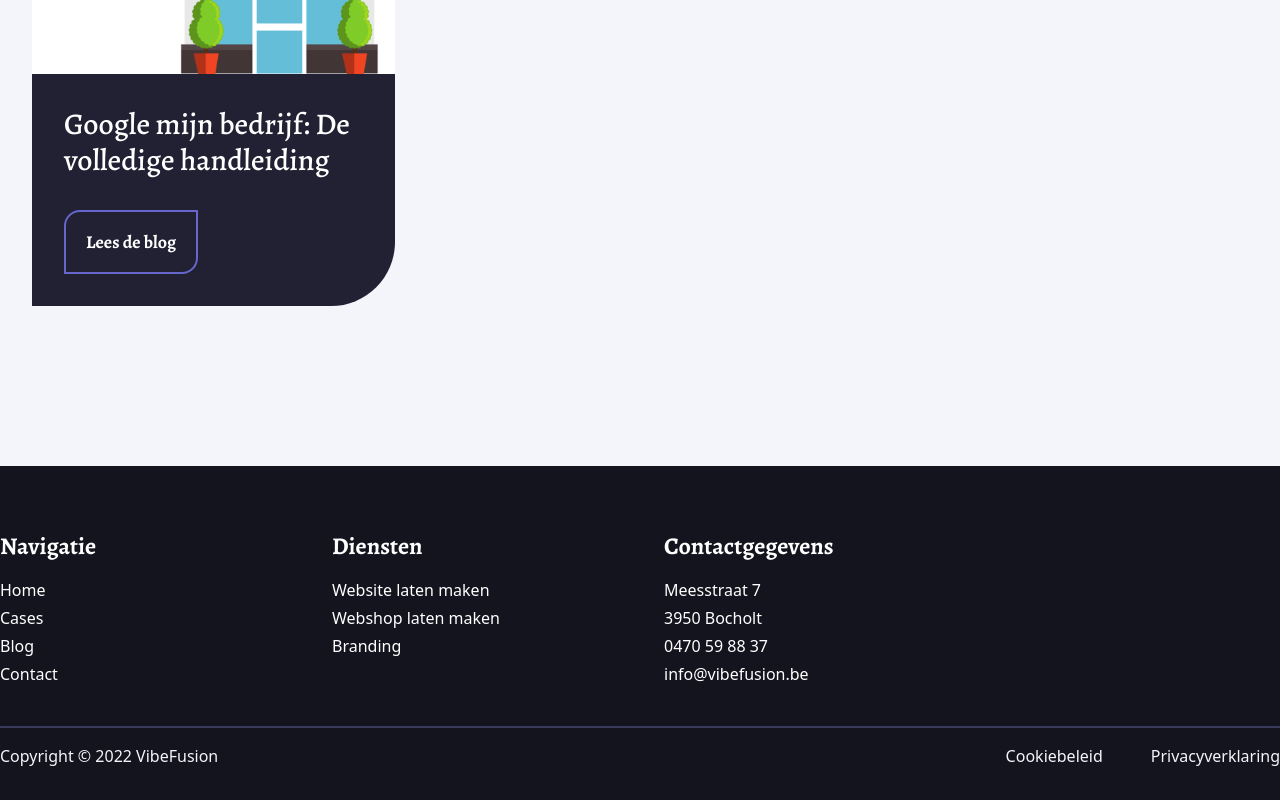
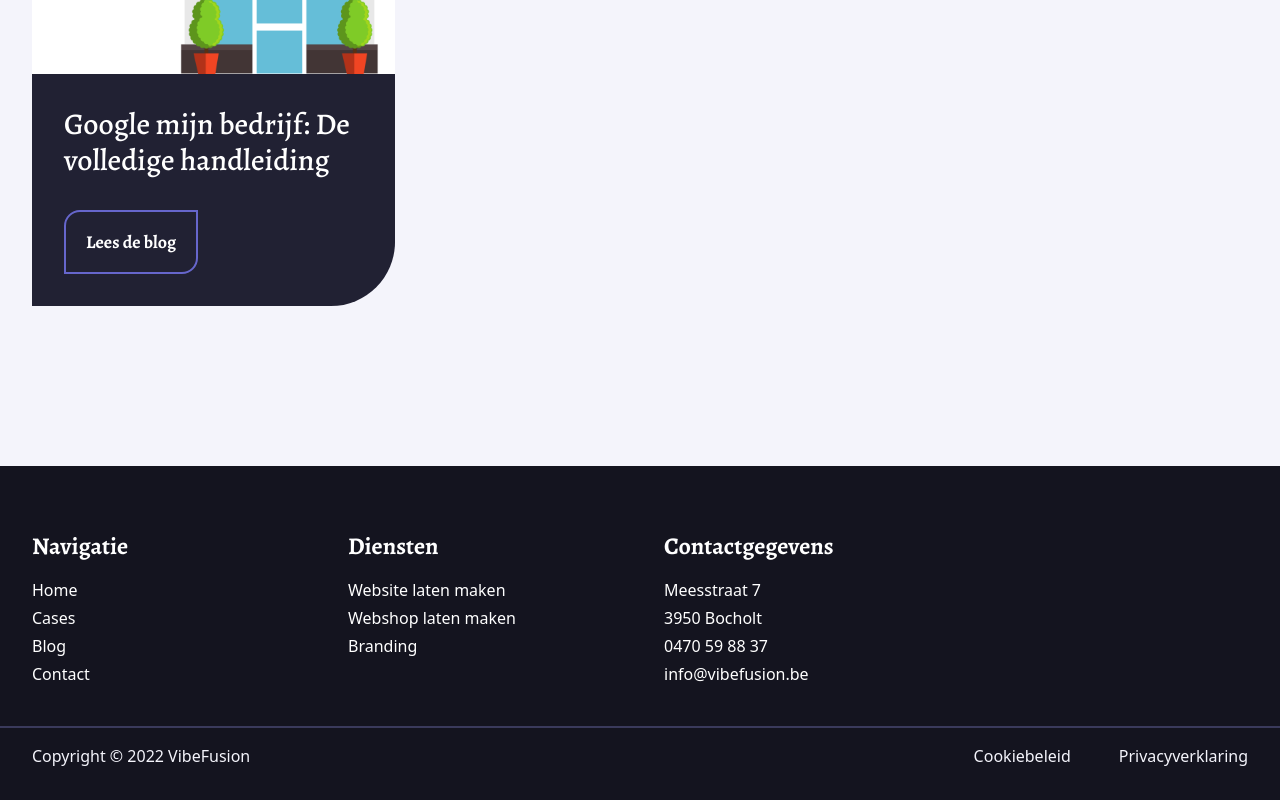
Before and after one commit to Citingdude/vibefusion-front-end, a Nuxt app: page /blog in a window 1280 px wide. Shown: the part 516-1316 px from the top of the page. Built offline with nearby package versions, Linux system fonts and the light colour scheme.

Commit message:
Fix section container

```diff
--- a/components/AppFooter.vue
+++ b/components/AppFooter.vue
@@ -1,8 +1,8 @@
 <template>
-  <footer class="section-padding-x bg-dark-400 pt-16 pb-8">
-    <div class="grid lg:grid-cols-4 md:grid-cols-2 grid-cols-1 gap-12 content-container mb-10">
+  <footer class="pt-16 pb-8 bg-dark-400">
+    <div class="container grid grid-cols-1 gap-12 mb-10 lg:grid-cols-4 md:grid-cols-2">
       <div>
-        <h3 class="text-light-main text-2xl font-display mb-4">Navigatie</h3>
+        <h3 class="mb-4 text-2xl text-light-main font-display">Navigatie</h3>
         <div class="flex flex-col space-y-1">
           <a href="#" class="text-light-main link-hover">Home</a>
           <a href="#" class="text-light-main link-hover">Cases</a>
@@ -12,7 +12,7 @@
       </div>
 
       <div>
-        <h3 class="text-light-main text-2xl font-display mb-4">Diensten</h3>
+        <h3 class="mb-4 text-2xl text-light-main font-display">Diensten</h3>
         <div class="flex flex-col space-y-1">
           <a href="#" class="text-light-main link-hover">Website laten maken</a>
           <a href="#" class="text-light-main link-hover">Webshop laten maken</a>
@@ -21,7 +21,7 @@
       </div>
 
       <div>
-        <h3 class="text-light-main text-2xl font-display mb-4">Contactgegevens</h3>
+        <h3 class="mb-4 text-2xl text-light-main font-display">Contactgegevens</h3>
         <div class="flex flex-col space-y-1">
           <p class="text-light-main">Meesstraat 7</p>
           <p class="text-light-main">3950 Bocholt</p>
@@ -38,11 +38,11 @@
     </div>
 
     <div
-      class="content-container flex md:flex-row flex-col md:justify-between items-center pt-4 border-t-2 border-dark-100"
+      class="container flex flex-col items-center pt-4 border-t-2 md:flex-row md:justify-between border-dark-100"
     >
-      <p class="text-light-alt md:mb-0 mb-4">Copyright © {{ getYear }} VibeFusion</p>
+      <p class="mb-4 text-light-alt md:mb-0">Copyright © {{ getYear }} VibeFusion</p>
 
-      <div class="flex flex-row text-light-alt space-x-12">
+      <div class="flex flex-row space-x-12 text-light-alt">
         <a class="link-hover" href="/cookiebeleid">Cookiebeleid</a>
         <a class="link-hover" href="/privacyverklaring">Privacyverklaring</a>
       </div>
```
